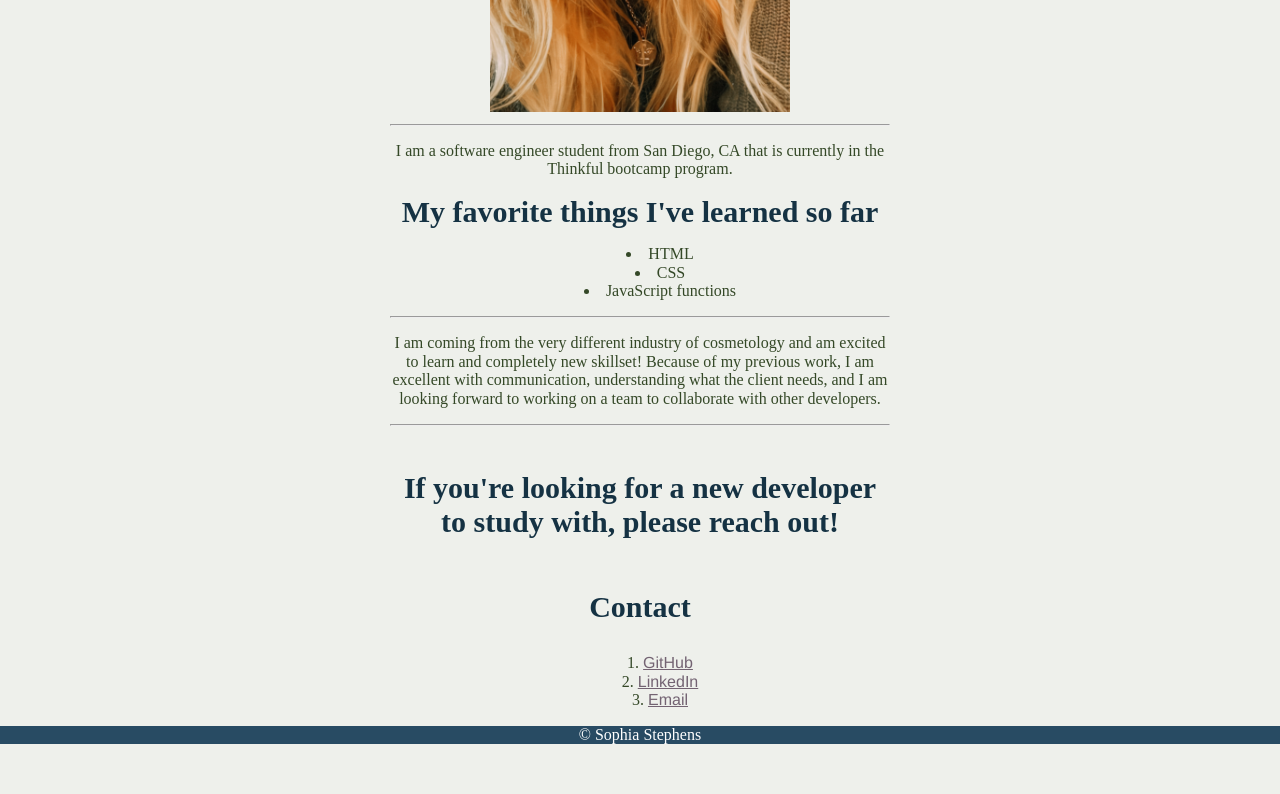
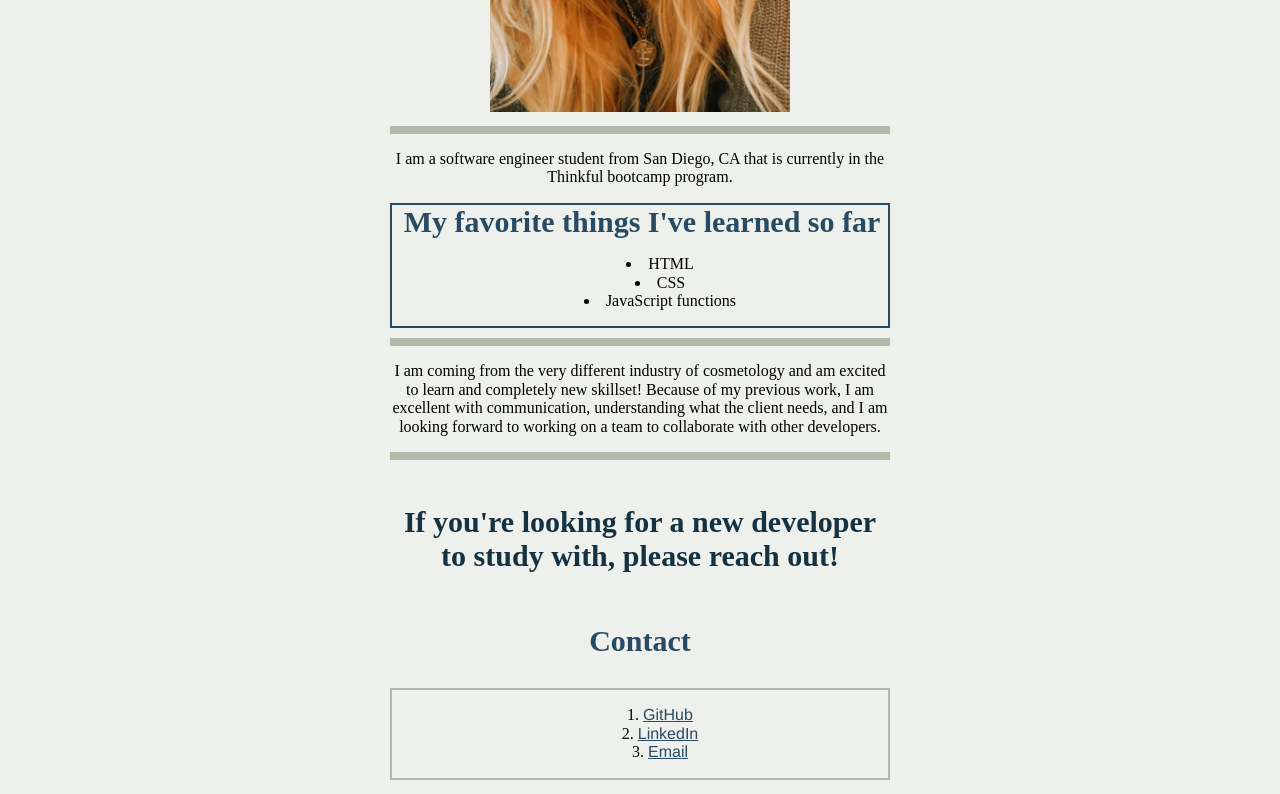
Before and after one commit to sophiestephens/personal-portfolio-project, a plain HTML site: page index.html in a window 1280 px wide. Shown: the part 710-1504 px from the top of the page. Before the commit the page ends 1454 px from the top, so only its background shows below. Drawn offline with nearby package versions, Linux system fonts and the light colour scheme; a script that the page names is missing.

Commit message:
Final Update

```diff
--- a/style.css
+++ b/style.css
@@ -18,7 +18,7 @@ h2{
 }
 
 h3{
-  color: #153243;
+  color: #284B63;
   font-size: 30px;
   text-align: center;
 }
@@ -26,26 +26,45 @@ h3{
 main{
   background-color: #EEF0EB;
   text-align: center;
-  color: #344827;
+  color: #000000;
+}
+
+article{
+  border: 2px solid #284B63;
+}
+
+section{
+  border: 2px solid #B4B8AB;
+  margin-top: 20px;
+  margin-bottom: 20px;
+  text-align: center;
 }
 
 footer{
   background-color: #284B63;
   text-align: center;
   color: #ffffff;
+  font-size: 20px;
 }
 
 p{
   font-size: 16px;
 }
 
+hr{
+  height: 4px;
+  border: 2px solid #B4B8AB;
+  background-color: #B4B8AB;
+  margin-top: 10px;
+  margin-bottom: 10px;
+}
 
-.wrapper {
+.wrapper{
   width: 500px;
   margin: auto;
 }
 
-.list-inside li {
+.list-inside li{
   list-style-position: inside;
 }
 
@@ -54,7 +73,7 @@ a {
   font-size: 16px;
 }
 
-a:link    { color: #736372; }
-a:visited { color: #AAC0AA; }
-a:hover   { color: #DCEED1; }
-a:active  { color: #DCEED1; }
+a:link    { color: #284B63; }
+a:visited { color: #000000; }
+a:hover   { color: #B4B8AB; }
+a:active  { color: #F4F9E9; }
```
